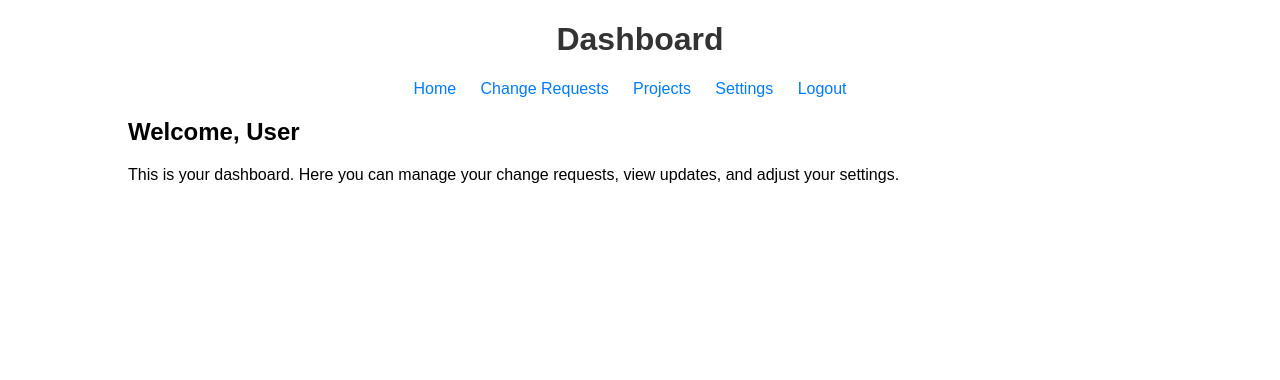
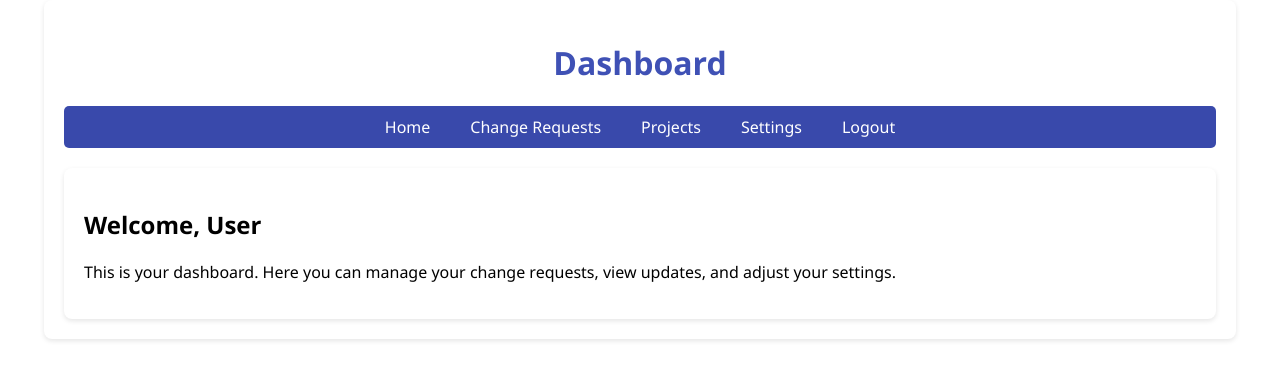
Before and after one commit to neo2wicked/ProjectKeera, a website: page frontend/dashboard.html in a window 1280 px wide. Drawn offline with Linux system fonts and the light colour scheme; no server answers.

Commit message:
updated css for dashboard

```diff
--- a/frontend/style.css
+++ b/frontend/style.css
@@ -2,17 +2,62 @@
 body, html {
     margin: 0;
     padding: 0;
-    font-family: Arial, sans-serif;
+    font-family: 'Segoe UI', Tahoma, Geneva, Verdana, sans-serif;
+    background: #ffffff; /* As white as a blank canvas */
 }
 
 .container {
-    width: 80%;
+    width: 90%; /* A bit more breathing room */
     margin: 0 auto;
     text-align: center;
+    background-color: #ffffff; /* Matching the background for that seamless look */
+    padding: 20px; /* Adding some padding to not make everything look squished */
+    border-radius: 8px; /* Soft edges, because sharp corners are so last year */
+    box-shadow: 0 2px 5px rgba(0,0,0,0.1); /* A subtle shadow to pretend it's floating */
 }
 
 h1 {
-    color: #333;
+    color: #3f51b5; /* A bold indigo to make the title pop */
+}
+
+/* Navbar Styles */
+nav {
+    background-color: #3949ab; /* A deeper indigo for contrast */
+    padding: 10px 0;
+    border-radius: 5px;
+}
+
+nav ul {
+    list-style-type: none;
+    padding: 0;
+    margin: 0;
+    display: flex;
+    justify-content: center;
+}
+
+nav ul li {
+    margin: 0 20px;
+}
+
+nav a {
+    color: #ffffff; /* Pure white for maximum contrast */
+    text-decoration: none;
+    font-size: 16px;
+}
+
+nav a:hover {
+    color: #c5cae9; /* A light indigo on hover */
+    text-decoration: underline;
+}
+
+/* Dashboard Content Styles */
+.dashboard-content {
+    background-color: #ffffff; /* Pure white background */
+    padding: 20px;
+    border-radius: 8px;
+    box-shadow: 0 2px 5px rgba(0,0,0,0.1); /* Subtle shadow */
+    margin-top: 20px;
+    text-align: left;
 }
 
 /* Login and Signup Page Styles */
@@ -45,43 +90,31 @@ h1 {
     border-radius: 5px;
 }
 
+/* Button Enhancements */
 button {
-    background-color: #007bff;
+    background-color: #009688; /* A refreshing teal */
     color: white;
     padding: 10px 20px;
     border: none;
     border-radius: 5px;
     cursor: pointer;
+    transition: background-color 0.3s;
 }
 
 button:hover {
-    background-color: #0056b3;
+    background-color: #4db6ac; /* A lighter teal for hover */
 }
 
 a {
-    color: #007bff;
+    color: #3f51b5; /* Echoing the header color for consistency */
     text-decoration: none;
 }
 
 a:hover {
     text-decoration: underline;
+    color: #303f9f; /* A darker shade for hover */
 }
 
-/* Dashboard Styles */
-nav ul {
-    list-style-type: none;
-    padding: 0;
-}
-
-nav ul li {
-    display: inline;
-    margin-right: 20px;
-}
-
-.dashboard-content {
-    margin-top: 20px;
-    text-align: left;
-}
 .password-group {
     position: relative;
 }
```
